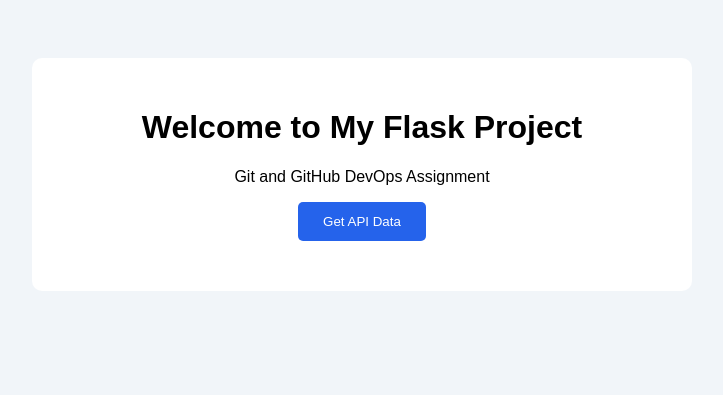
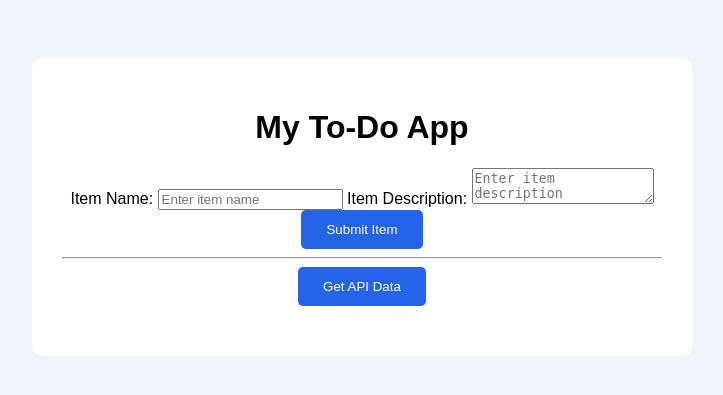
Before and after one commit to kumawatlovek1-alt/Git_and_GitHub_DishaKumawat, a Flask app: page / in a window 1280 px wide. Shown: the top 395 px of the page, without its empty margins (278-1001 px from the left). Run offline with Flask 3, Linux system fonts and the light colour scheme.

Commit message:
Add todo item form

```diff
--- a/templates/index.html
+++ b/templates/index.html
@@ -2,13 +2,36 @@
 <!DOCTYPE html>
 <html>
 <head>
-    <title>My Flask Project</title>
+    <title>My To-Do App</title>
     <link rel="stylesheet" href="/static/style.css">
 </head>
 <body>
     <div class="container">
-        <h1>Welcome to My Flask Project</h1>
-        <p>Git and GitHub DevOps Assignment</p>
+        <h1>My To-Do App</h1>
+
+        <form action="/submittodoitem" method="POST">
+            <label for="itemName">Item Name:</label>
+            <input
+                type="text"
+                id="itemName"
+                name="itemName"
+                placeholder="Enter item name"
+                required
+            >
+
+            <label for="itemDescription">Item Description:</label>
+            <textarea
+                id="itemDescription"
+                name="itemDescription"
+                placeholder="Enter item description"
+                required
+            ></textarea>
+
+            <button type="submit">Submit Item</button>
+        </form>
+
+        <hr>
+
         <button onclick="getData()">Get API Data</button>
         <pre id="result"></pre>
     </div>
```
